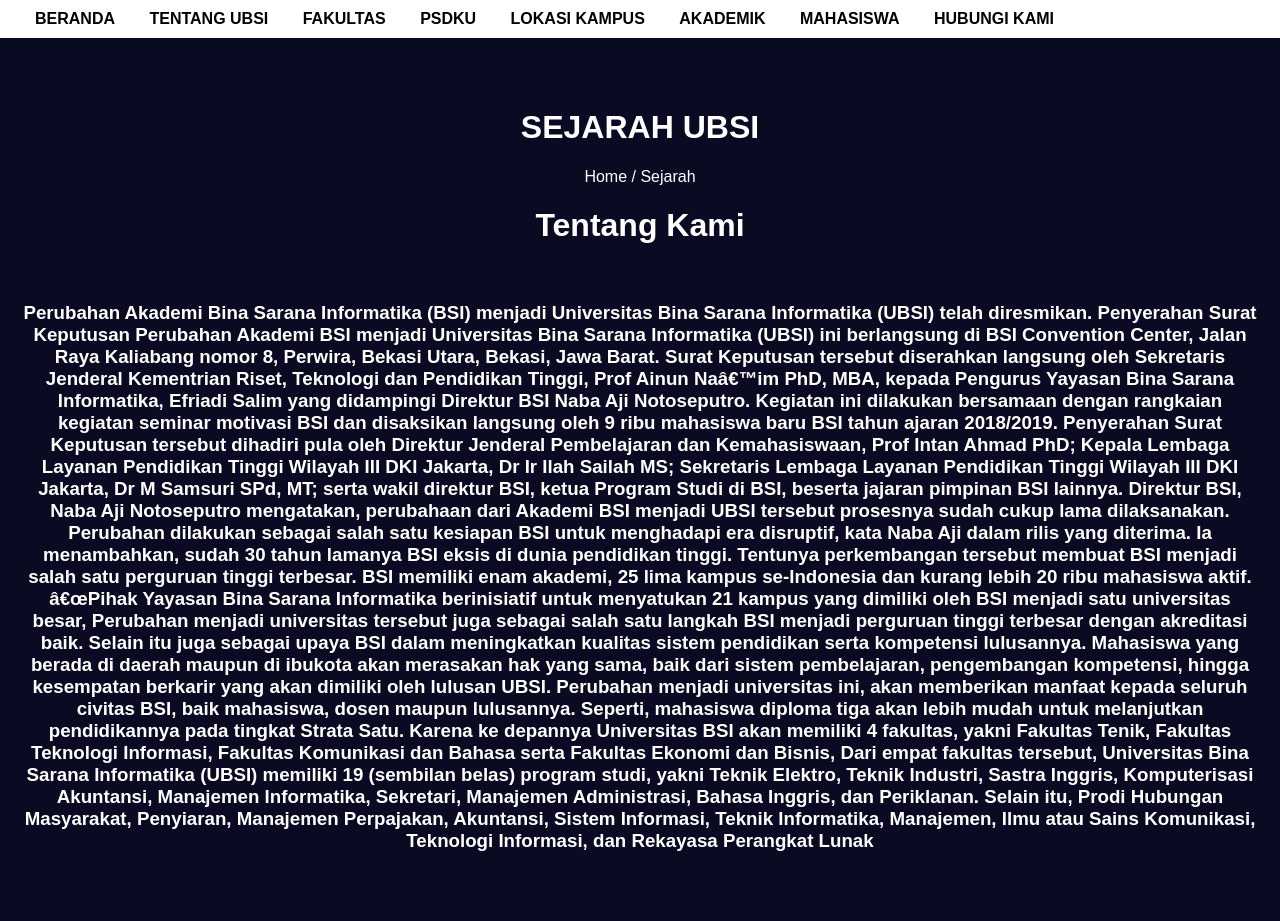
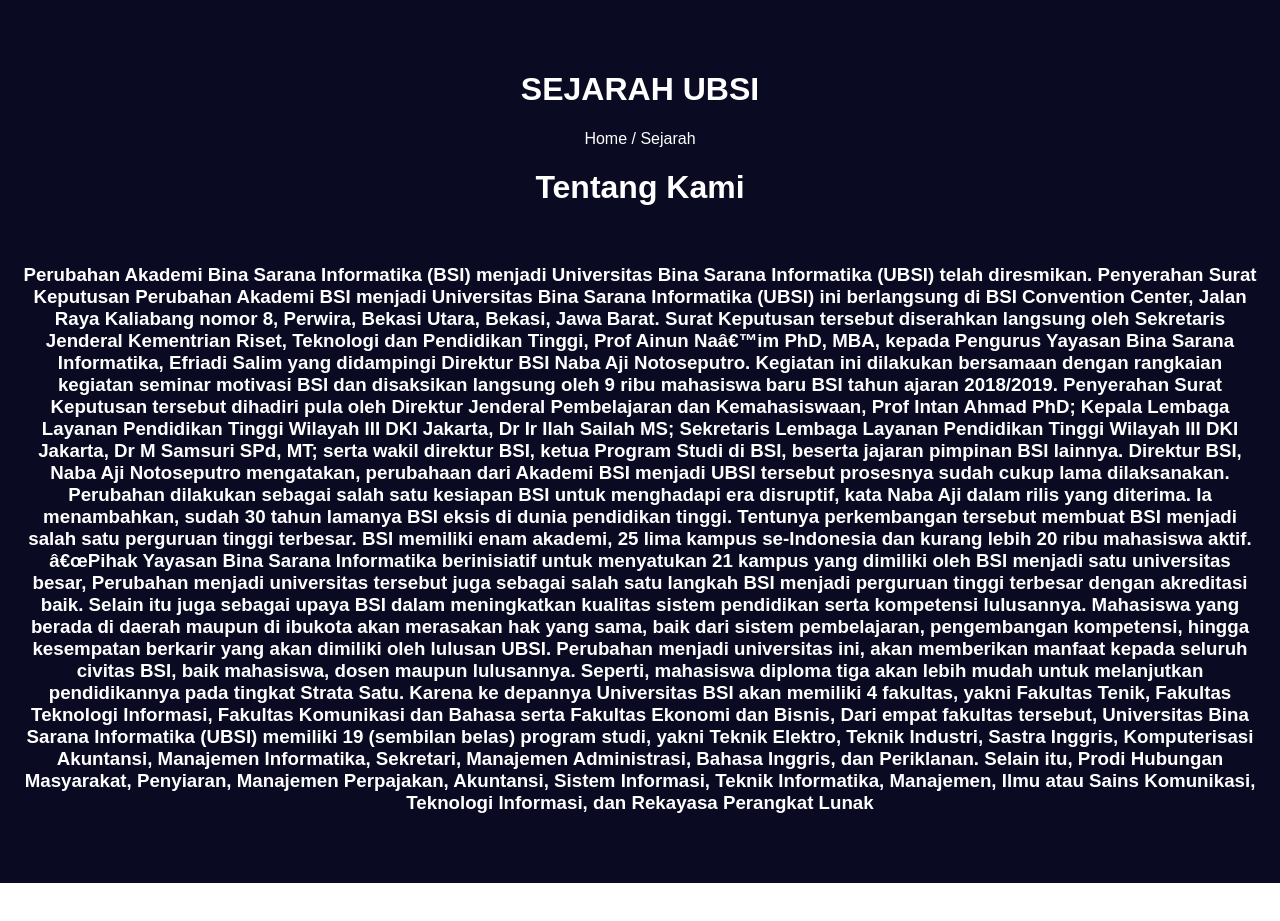
Before and after one commit to made-withgod/informasi-universitas, a plain HTML site: page pages/about/about.html in a window 1280 px wide. After the commit the page ends 883 px from the top, so only its background shows below. Drawn offline with Linux system fonts and the light colour scheme.

Commit message:
change feat about

```diff
--- a/pages/about/about.css
+++ b/pages/about/about.css
@@ -2,19 +2,6 @@ body {
     font-family: Arial, sans-serif;
     margin: 0;
     padding: 0;
-}
-
-.navbar {
-    background-color: white;
-    padding: 10px 20px;
-    box-shadow: 0 2px 4px rgba(0, 0, 0, 0.1);
-}
-
-.navbar a {
-    margin: 0 15px;
-    text-decoration: none;
-    color: black;
-    font-weight: bold;
 }
 
 .header {
--- a/pages/about/about.html
+++ b/pages/about/about.html
@@ -9,16 +9,6 @@
 <body>
 
 
-    <div class="navbar">
-        <a href="#">BERANDA</a>
-        <a href="#">TENTANG UBSI</a>
-        <a href="#">FAKULTAS</a>
-        <a href="#">PSDKU</a>
-        <a href="#">LOKASI KAMPUS</a>
-        <a href="#">AKADEMIK</a>
-        <a href="#">MAHASISWA</a>
-        <a href="#">HUBUNGI KAMI</a>
-    </div>
     <div class="header">
         <h1>SEJARAH UBSI</h1>
         <div class="breadcrumb">Home / Sejarah</div>
```
